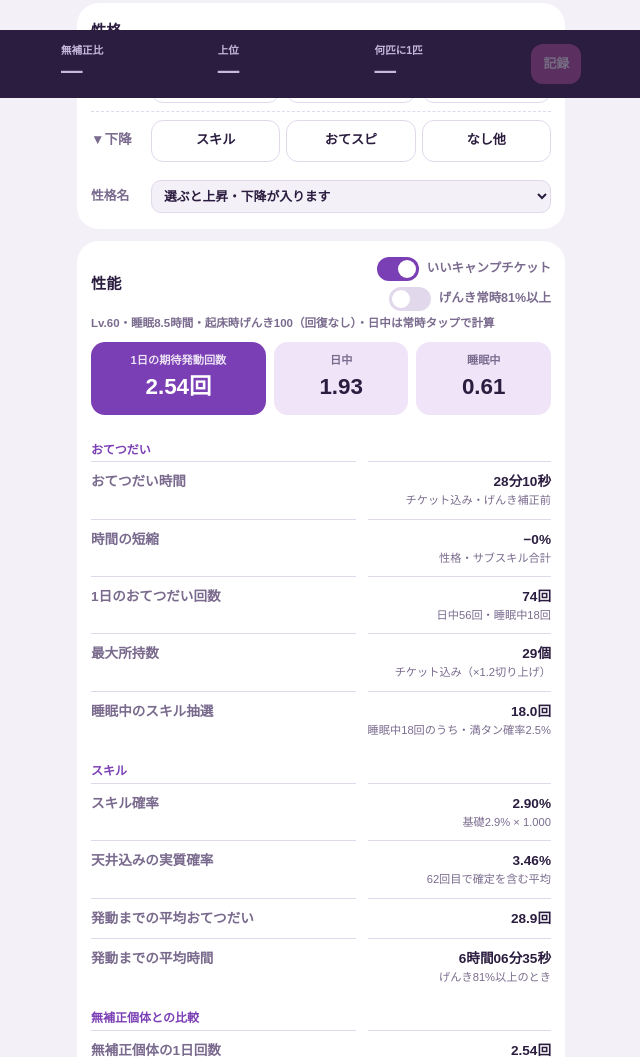
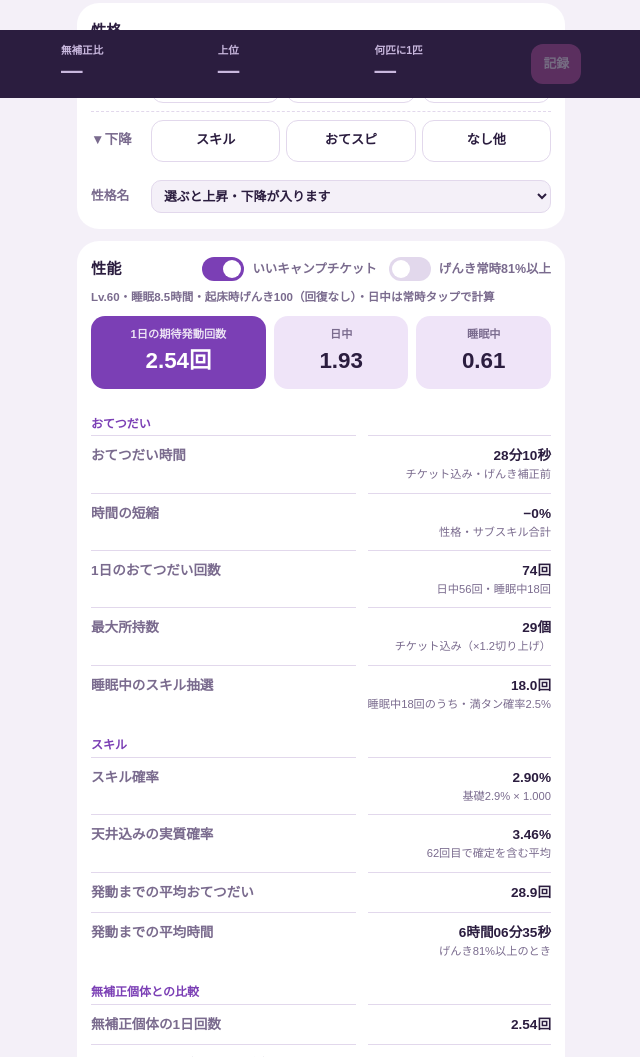
Before and after one commit to ryo-code-313/application, a plain HTML site: page index.html in a window 1280 px wide. Shown: the part 702-1759 px from the top of the page, without its empty margins (319-959 px from the left). Drawn offline with Linux system fonts and the light colour scheme; a web font is replaced by a local one.

Commit message:
Lay out the performance switches side by side (#4)
On narrow screens each label breaks between its words instead of
pushing the second switch onto its own row.


Claude-Session: https://claude.ai/code/session_015JL7eYaj1HH2ryVhHmGmDx

Co-authored-by: Claude <noreply@anthropic.com>

```diff
--- a/css/style.css
+++ b/css/style.css
@@ -59,12 +59,13 @@ select,input{font:inherit;font-weight:700;color:var(--ink);background:var(--bg);
 .memo{margin-top:10px}
 .reset{font:inherit;font-size:.8rem;background:none;border:none;color:var(--muted);text-decoration:underline;cursor:pointer;display:block;margin:0 auto 12px;padding:6px}
 @media (max-width:380px){.bar b{font-size:1.1rem}.save{padding:10px 9px}}
-.perf-head{display:flex;justify-content:space-between;align-items:center;gap:8px;margin-bottom:4px}
+.perf-head{display:flex;flex-wrap:wrap;justify-content:space-between;align-items:center;gap:8px;margin-bottom:8px}
 .perf-head h2{margin:0}
-.sws{display:flex;flex-direction:column;align-items:flex-end;gap:6px}
+.sws{display:flex;align-items:center;gap:12px}
 .cond{font-size:.72rem;color:var(--muted);font-weight:700;margin:0 0 10px}
-.switch{display:flex;align-items:center;gap:8px;font-size:.78rem;font-weight:700;color:var(--muted);cursor:pointer}
-.switch input{appearance:none;-webkit-appearance:none;width:42px;height:24px;border-radius:999px;background:var(--line);position:relative;border:none;padding:0;margin:0;cursor:pointer;transition:background .15s}
+.switch{display:flex;align-items:center;gap:8px;font-size:.78rem;font-weight:700;line-height:1.3;color:var(--muted);cursor:pointer}
+.switch span span{display:inline-block;white-space:nowrap}
+.switch input{appearance:none;-webkit-appearance:none;flex:none;width:42px;height:24px;border-radius:999px;background:var(--line);position:relative;border:none;padding:0;margin:0;cursor:pointer;transition:background .15s}
 .switch input::after{content:"";position:absolute;top:3px;left:3px;width:18px;height:18px;border-radius:50%;background:#fff;transition:transform .15s}
 .switch input:checked{background:var(--psy)}
 .switch input:checked::after{transform:translateX(18px)}
--- a/index.html
+++ b/index.html
@@ -31,7 +31,7 @@
   </section>
 
   <section>
-    <div class="perf-head"><h2>性能</h2><div class="sws"><label class="switch"><input type="checkbox" id="camp" role="switch">いいキャンプチケット</label><label class="switch"><input type="checkbox" id="g80" role="switch">げんき常時81%以上</label></div></div>
+    <div class="perf-head"><h2>性能</h2><div class="sws"><label class="switch"><input type="checkbox" id="camp" role="switch"><span><span>いいキャンプ</span><span>チケット</span></span></label><label class="switch"><input type="checkbox" id="g80" role="switch"><span><span>げんき常時</span><span>81%以上</span></span></label></div></div>
     <p class="cond" id="cond"></p>
     <div class="hero">
       <div class="stat main"><small>1日の期待発動回数</small><b id="hAll">—</b></div>
```
